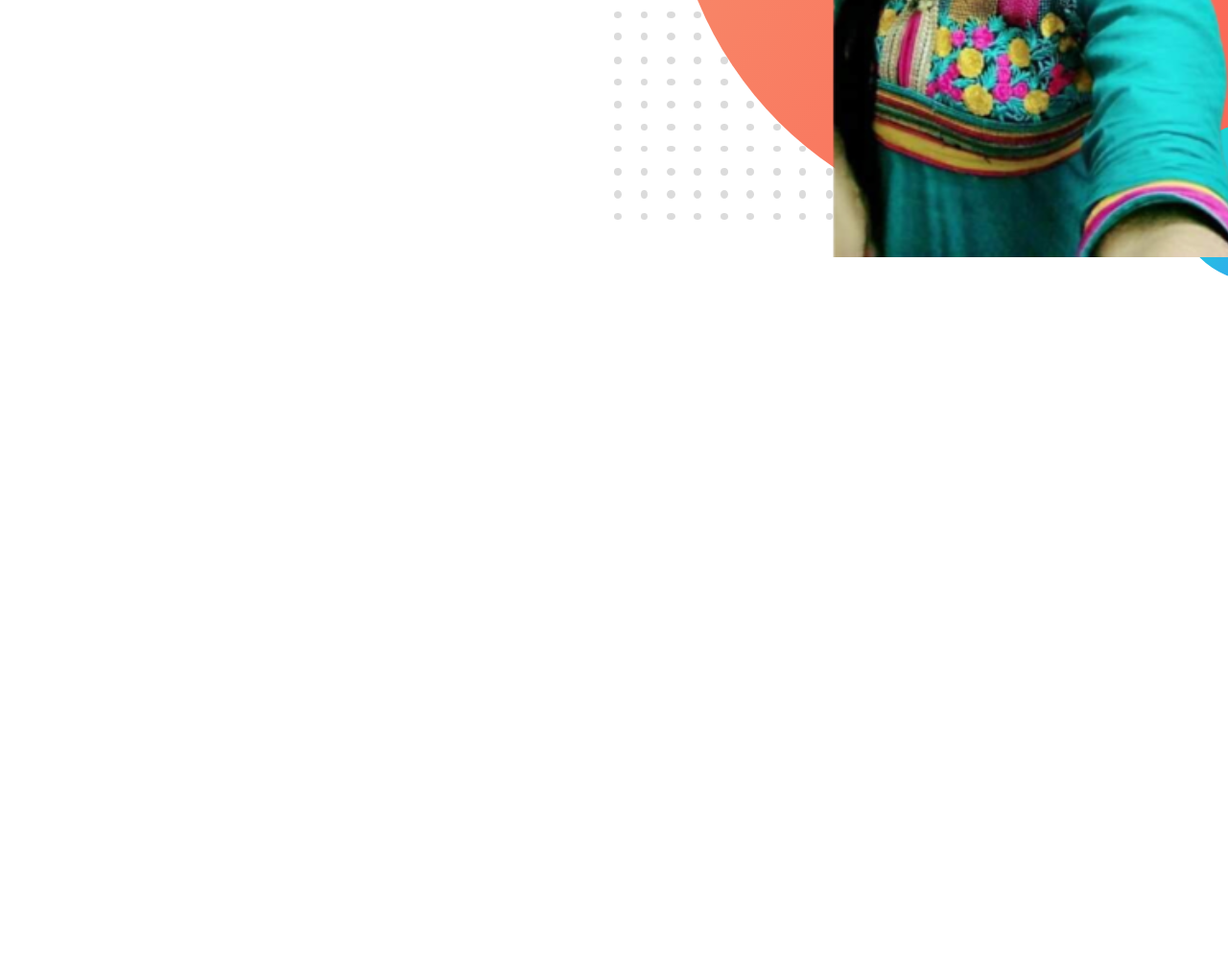
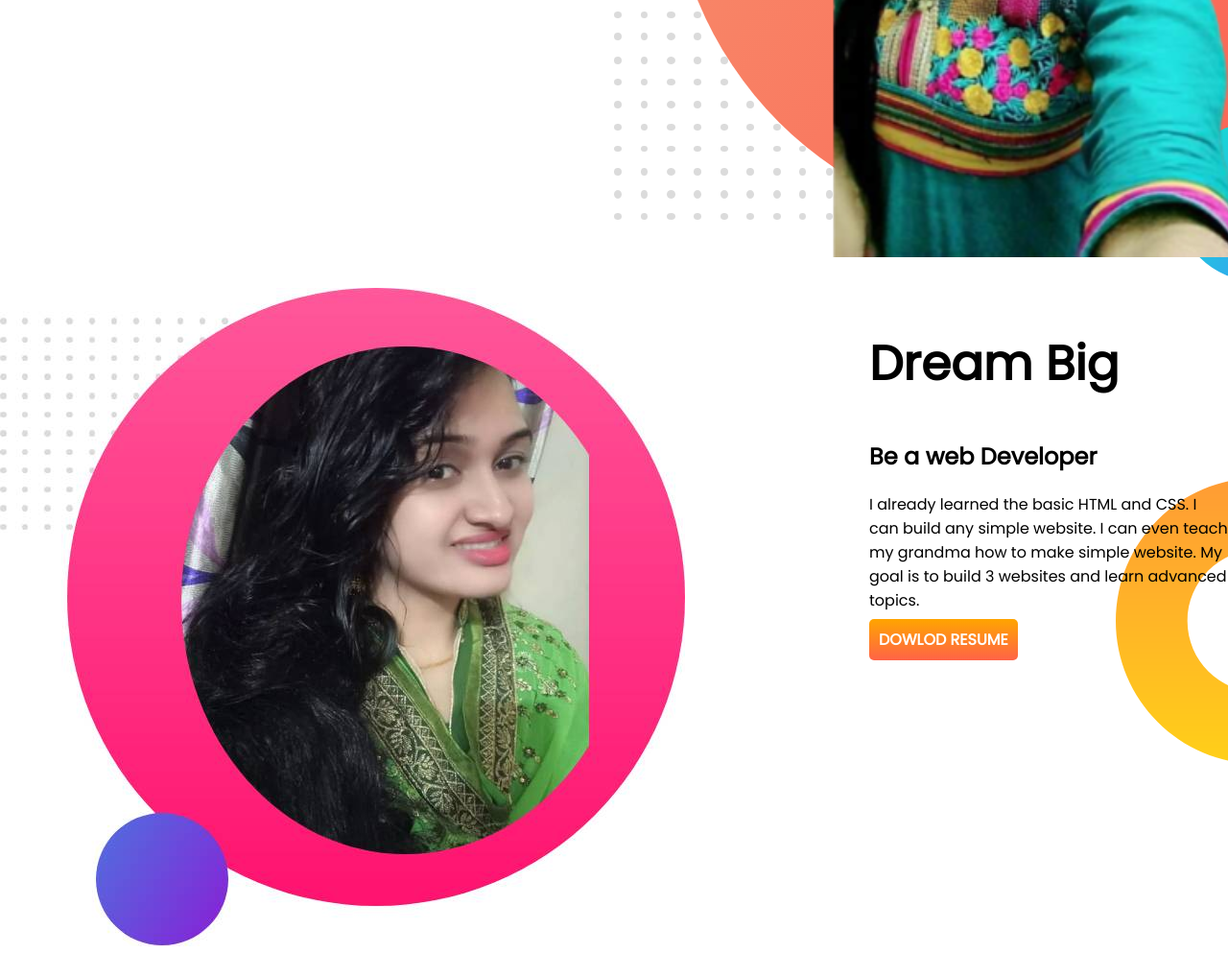
Before and after one commit to sharjinaakthersathi/SATHI-PORTFOLIO, a plain HTML site: page index.html in a window 1280 px wide. Shown: the part 536-1529 px from the top of the page at 96% size. Before the commit the page ends 836 px from the top, so only its background shows below. Drawn offline with Linux system fonts and the light colour scheme.

Commit message:
dream added

```diff
--- a/index.html
+++ b/index.html
@@ -15,7 +15,7 @@
     <div class="half-width">
         <h1>Weolcome To</h1>
         <h1><span class="orange-color">Sathi's</span> world</h1>
-        <h3>Build Climber and Train Stopper</h3>
+        <h2>Build Climber and Train Stopper</h2>
         <p>You might saw me jumping, climbing buildings, and stopping trains. But nobody pays me a dime for that work.
             That's why I am learning and mastering web development. I will not stop until I become the Web Development Hero.
         </p>
@@ -24,7 +24,20 @@
     <div class="half-width">
         <img src="my-bg.png" alt="">
     </div>
+
    </section>
+    <section>
+        <div class="dream-big">
+            <img src="my-bg2.jpg" alt="">
+        </div>
+        <div class="dream-tag">
+            <h1>Dream Big</h1>
+            <h2>Be a web Developer</h2>
+            <p>I already learned the basic HTML and CSS. I can build any simple website. I can even teach my grandma how to make simple
+            website. My goal is to build 3 websites and learn advanced topics.</p>
+            <a class="link-resume" target="_blank" href="https://programminghero1.github.io/developer-portfolio/">DOWLOD RESUME</a>
+        </div>
+    </section>
 
 </body>
 </html>
--- a/style.css
+++ b/style.css
@@ -10,6 +10,7 @@ h1{
 }
 section{
     display: flex;
+
 }
 .half-width{
     width: 50%;
@@ -30,3 +31,19 @@ section{
     background-image: url(/images/top-banner.png);
     background-repeat: no-repeat;
 }
+.dream-tag{
+    padding-left: 15%;
+    background-image: url(/images/dream-bg.png);
+    background-repeat: no-repeat;
+    background-position: right;
+
+}
+.link-resume{
+    text-decoration: none;
+    background-image: linear-gradient(orange,tomato);
+    padding: 10px 10px 10px 10px;
+    border-radius: 5px;
+    color: white;
+    font-weight: 700;
+
+}
```
Also changed, not shown: my-bg2.jpg (added).
